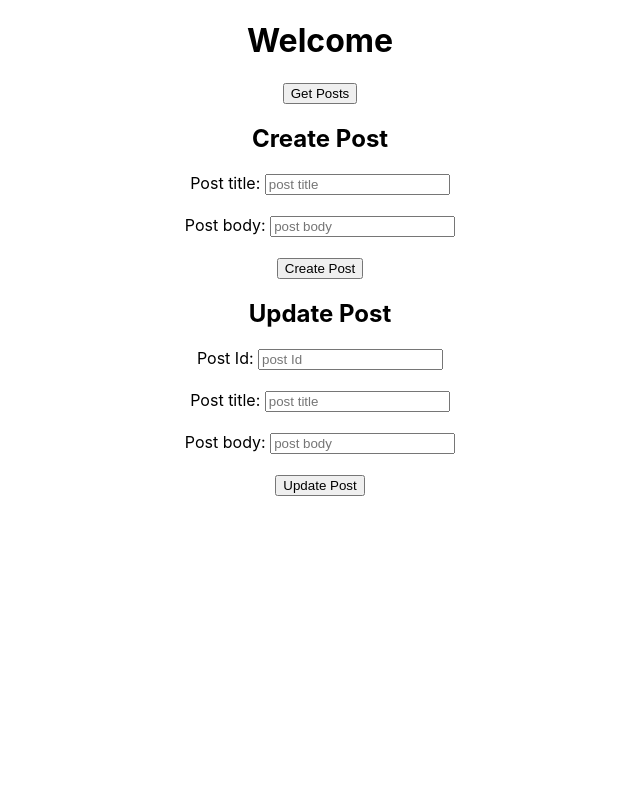
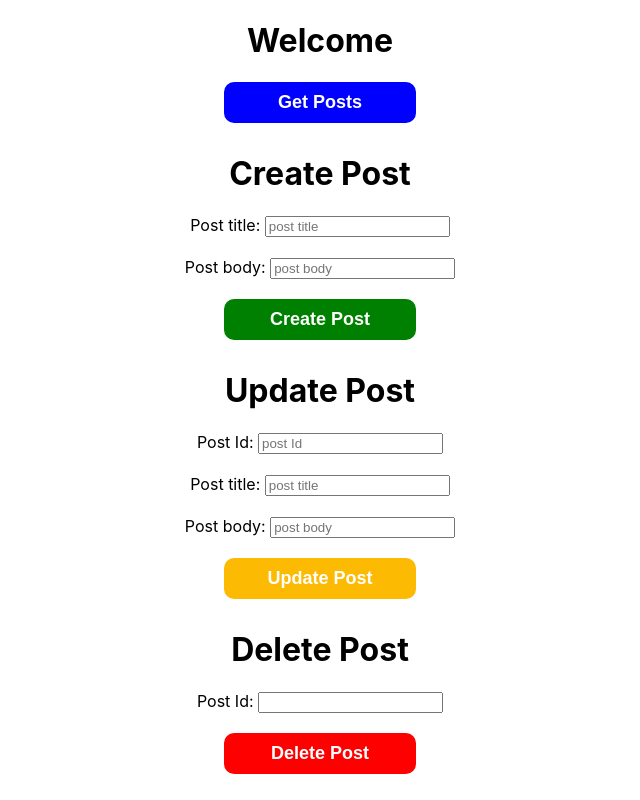
Before and after one commit to Bentike/api_test, a React (Create React App) app: page / in a window 1280 px wide. Shown: the whole page, without its empty margins (320-960 px from the left). Built offline with nearby package versions, Linux system fonts and the light colour scheme; the HTML template or start-up script is replaced by a standard one.

Commit message:
added button component

```diff
--- a/src/App.js
+++ b/src/App.js
@@ -2,18 +2,10 @@ import { useState } from 'react';
 import Post from './Post';
 import CreatePost from './CreatePost';
 import UpdatePost from './UpdatePost';
+import DeletePost from './DeletePost';
+import Button from './Button';
 import './App.css';
 const axios = require('axios');
-
-
-  //DELETE
-//  axios.delete('https://jsonplaceholder.typicode.com/posts/1')
-//   .then(function (response) {
-//     console.log(response);
-//   })
-//   .catch(function (error) {
-//     console.log(error);
-//   });
 
 function App() {
   const [posts, setPosts] = useState([]);
@@ -29,6 +21,8 @@ function App() {
   const [updatedPostTitle, setUpdatedPostTitle] = useState("");
   const [updatedPostBody, setUpdatedPostBody] = useState("");
   const [isUpdatingPost, setIsUpdatingPost] = useState(false);
+  const [deletePostId, setDeletePostId] = useState("");
+  const [isDeleteSuccess, setIsDeleteSuccess] = useState(false);
 
   const setTitle = e => {
      setPostTitle(e.target.value);
@@ -50,6 +44,10 @@ function App() {
      setUpdatePostId(e.target.value);
   }
 
+  const setDeletePost = e => {
+    setDeletePostId(e.target.value);
+  }
+
   const getPost = () => {
     setPosts([]);
     setIsLoading(true);
@@ -65,6 +63,7 @@ function App() {
 
   const setPost = (e) => {
     e.preventDefault();
+    if(postTitle.length !== 0 && postBody.length !== 0){
       setIsCreatingPost(false);
       axios.post('https://jsonplaceholder.typicode.com/posts', {
         title: `${postTitle}`,
@@ -82,9 +81,12 @@ function App() {
         console.log(error);
       });
     }
+    return
+  }
 
   const updatePost = (e) => {
     e.preventDefault();
+    if(updatePostId.length !== 0 && updatePostTitle.length !== 0 && updatePostBody.length !== 0){
       setIsUpdatingPost(false);
       axios.put(`https://jsonplaceholder.typicode.com/posts/${updatePostId}`, {
       title: `${updatePostTitle}`,
@@ -104,11 +106,30 @@ function App() {
         console.log(error);
       });
     }
+    return
+  }
+
+  const deletePost = (e) => {
+     e.preventDefault();
+     if(deletePostId.length !== 0){
+      setIsDeleteSuccess(false);
+      axios.delete(`https://jsonplaceholder.typicode.com/posts/${deletePostId}`)
+     .then(function (response) {
+       console.log(response);
+       setDeletePostId('');
+       setIsDeleteSuccess(true);
+     })
+     .catch(function (error) {
+       console.log(error);
+     });
+     }
+     return;
+  }
 
   return (
     <div className="App">
        <h1>Welcome</h1>
-       <button onClick={getPost}>Get Posts</button>
+       <Button handleClick={getPost} text="Get Posts" bg="blue"/>
        {isLoading && <p>Loading...</p>}
        <div className='post__wrap'>
         {posts.map(post => {
@@ -139,6 +160,13 @@ function App() {
           newTitle={updatedPostTitle}
           newBody={updatedPostBody}
        />
+
+       <DeletePost
+         id={deletePostId}
+         handleChange={setDeletePost}
+         deletePost={deletePost}
+         isSuccess={isDeleteSuccess}
+       />
     </div>
   );
 }
--- /dev/null
+++ b/src/Button.js
@@ -0,0 +1,13 @@
+import React from 'react';
+import './button.css';
+
+function Button({text, bg, handleClick}) {
+  return (
+     <button
+      className='btn'
+      onClick={handleClick}
+      style={{background: `${bg}`}}>{text}</button>
+  )
+}
+
+export default Button;
--- a/src/CreatePost.js
+++ b/src/CreatePost.js
@@ -1,5 +1,6 @@
 import React from 'react';
 import Post from './Post';
+import Button from './Button';
 
 function CreatePost({
   title,
@@ -12,7 +13,7 @@ function CreatePost({
   newBody}) {
   return (
     <div>
-       <h2>Create Post</h2>
+       <h1>Create Post</h1>
         <form>
            <label htmlFor='title'>Post title:</label> {" "}
            <input
@@ -34,7 +35,7 @@ function CreatePost({
              onChange={handleBodyChange}
              />
            <br/> <br/>
-           <button onClick={createPost}>Create Post</button>
+           <Button handleClick={createPost} bg='green' text='Create Post'/>
         </form>
         {isSuccess && <h3 style={{color: 'green'}}>Post Created successfully</h3>}
         {isSuccess && <Post title={newTitle} body={newBody}/>}
--- /dev/null
+++ b/src/DeletePost.js
@@ -0,0 +1,24 @@
+import React from 'react';
+import Button from './Button';
+
+function DeletePost({id, handleChange, isSuccess, deletePost}) {
+  return (
+    <div>
+        <h1>Delete Post</h1>
+        <form>
+            <label htmlFor='id'>Post Id:</label> {" "}
+            <input
+               type='number'
+               name='id'
+               value={id}
+               onChange={handleChange}
+               />
+               <br/><br/>
+               <Button handleClick={deletePost} text="Delete Post" bg="red"/>
+        </form>
+        {isSuccess && <h3 style={{color: 'red'}}>Post Deleted successfully</h3>}
+    </div>
+  )
+}
+
+export default DeletePost;
--- a/src/UpdatePost.js
+++ b/src/UpdatePost.js
@@ -1,5 +1,6 @@
 import React from 'react';
 import Post from './Post';
+import Button from './Button';
 
 function UpdatePost({
   title,
@@ -15,7 +16,7 @@ function UpdatePost({
 }) {
   return (
     <div>
-       <h2>Update Post</h2>
+       <h1>Update Post</h1>
         <form>
            <label htmlFor='id'>Post Id:</label> {" "}
            <input name='id'
@@ -48,7 +49,7 @@ function UpdatePost({
              onChange={handleBodyChange}
              />
            <br/> <br/>
-           <button onClick={updatePost}>Update Post</button>
+           <Button handleClick={updatePost} text="Update Post" bg="#fcba03"/>
         </form>
         {isSuccess && <h3 style={{color: 'green'}}>Post Updated successfully</h3>}
         {isSuccess && <Post title={newTitle} body={newBody}/>}
--- /dev/null
+++ b/src/button.css
@@ -0,0 +1,16 @@
+.btn{
+    width: 15%;
+    border: none;
+    outline: none;
+    color: #fff;
+    padding: 10px;
+    margin-bottom: 10px;
+    border-radius: 10px;
+    font-weight: 800;
+    font-size: 18px;
+    transition: all ease-in-out .3s;
+}
+
+.btn:hover{
+    opacity: .8;
+}
```
Lines whose indentation alone changed are shown as unchanged.
